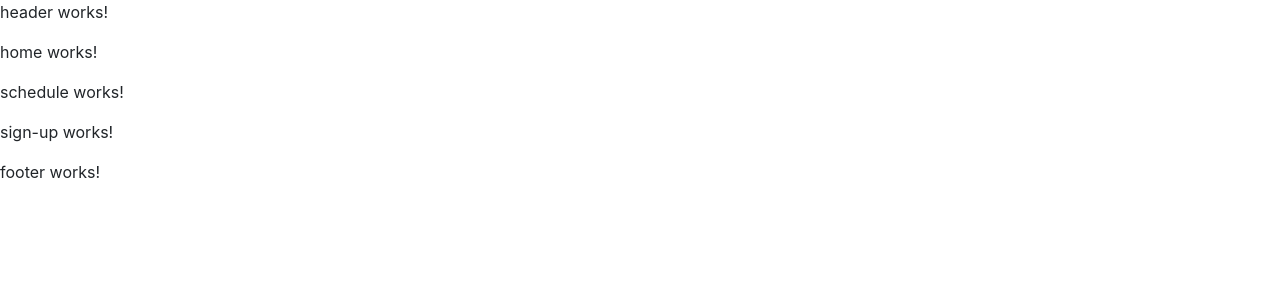
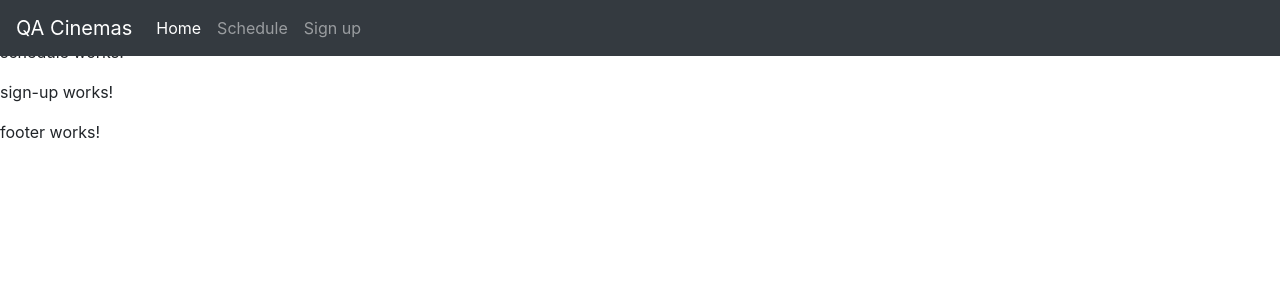
Before and after one commit to Flujible/QaAngularCinemaApp, an Angular app: page / in a window 1280 px wide. Shown: the top 300 px of the page. Built offline with nearby package versions, Linux system fonts and the light colour scheme.

Commit message:
Add html to header component

```diff
--- a/src/app/header/header.component.html
+++ b/src/app/header/header.component.html
@@ -1 +1,20 @@
-<p>header works!</p>
+<header>
+    <nav class="navbar navbar-expand-md navbar-dark fixed-top bg-dark">
+        <a href="#" class="navbar-brand">QA Cinemas</a>
+        <button class="navbar-toggler">
+            <span class="navbar-toggler-icon"></span>
+        </button>
+        <div class="collapse navbar-collapse" id="navbarCollapse">
+            <ul class="navbar-nav mr-auto">
+                <li class="nav-item active">
+                    <a href="#" class="nav-link">Home</a>
+                <li class="nav-item">
+                    <a href="#Schedule" class="nav-link">Schedule</a>
+                </li>
+                <li class="nav-item">
+                    <a href="#SignUp" class="nav-link">Sign up</a>
+                </li>
+            </ul>
+        </div>
+    </nav>
+</header>
```
